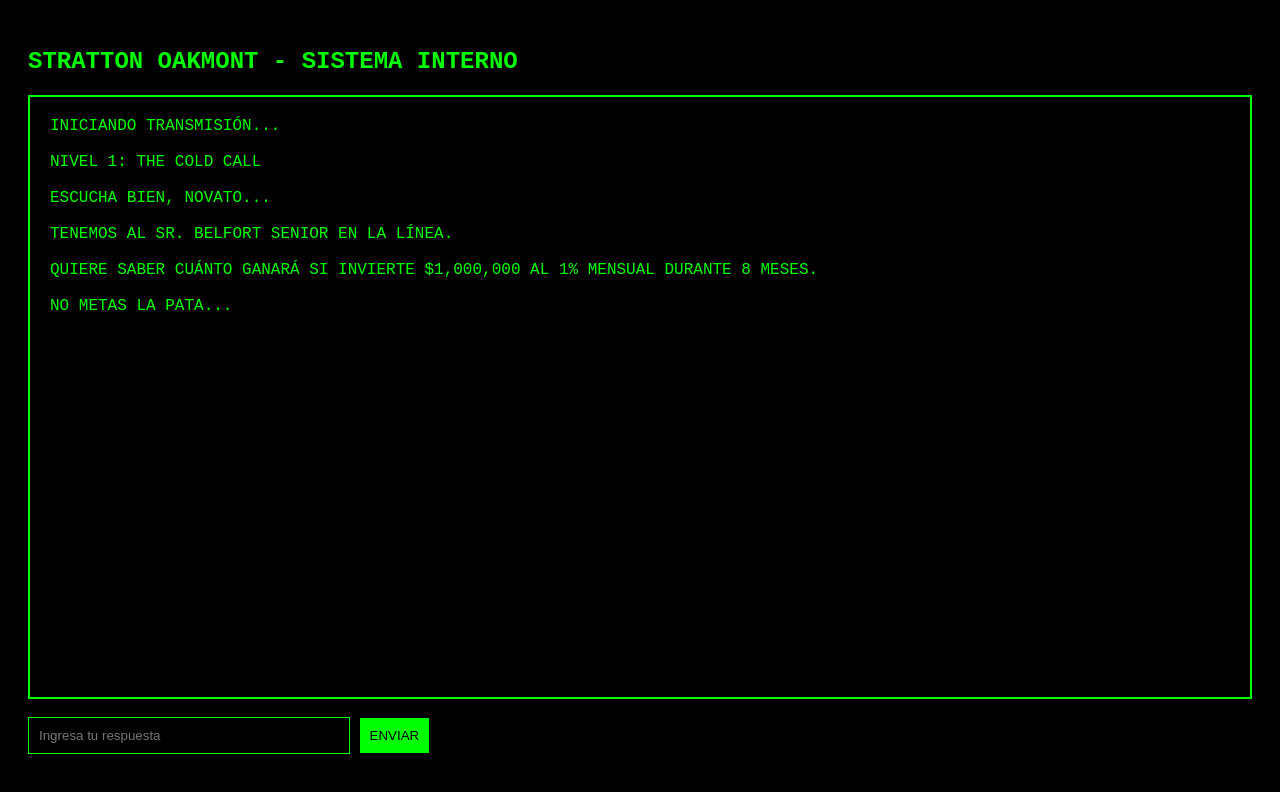
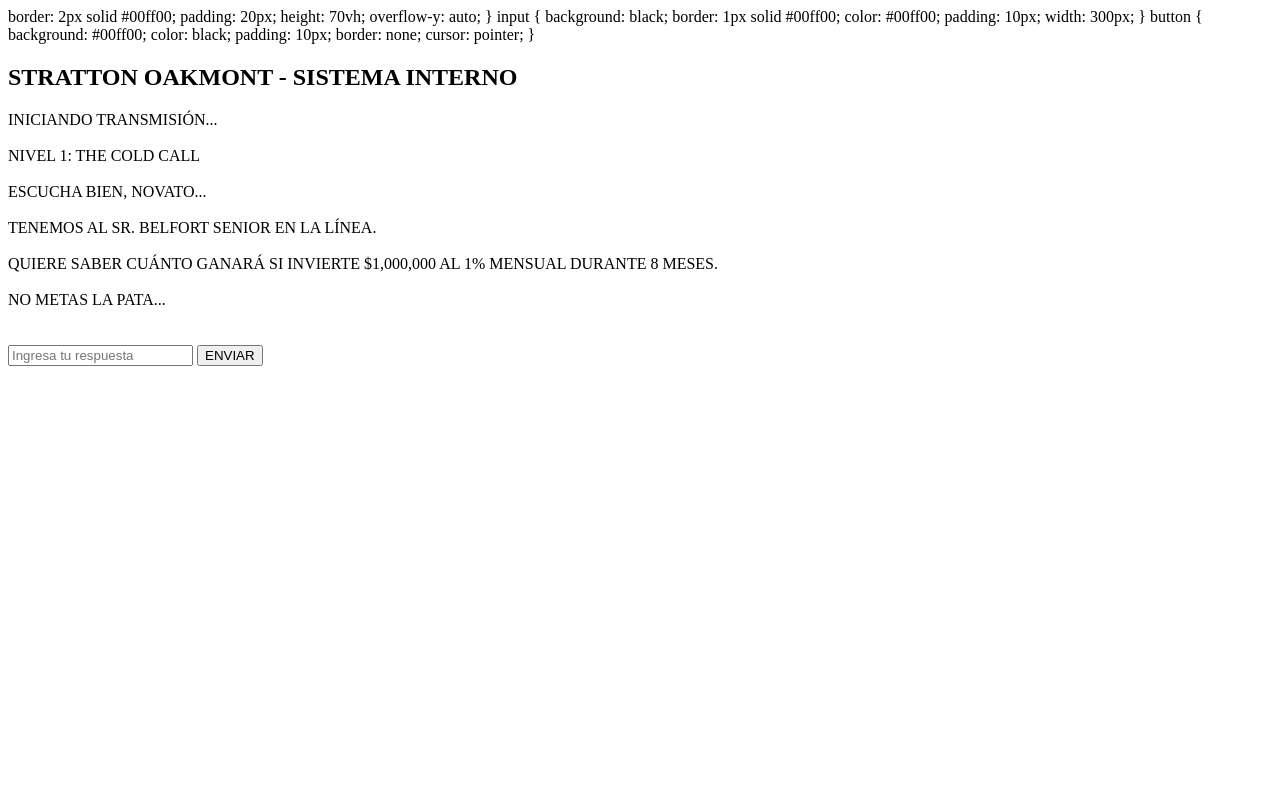
Before and after one commit to ssolanog69/junior-broker-game, a plain HTML site: page index.html in a window 1280 px wide. Drawn offline with Linux system fonts and the light colour scheme.

Commit message:
Update index.html

```diff
--- a/index.html
+++ b/index.html
@@ -1,16 +1,4 @@
 <!DOCTYPE html>
-<html lang="es">
-<head>
-<meta charset="UTF-8">
-<title>Domina el Parqué</title>
-<style>
-body {
-    background-color: black;
-    color: #00ff00;
-    font-family: 'Courier New', monospace;
-    padding: 20px;
-}
-#terminal {
     border: 2px solid #00ff00;
     padding: 20px;
     height: 70vh;
```
